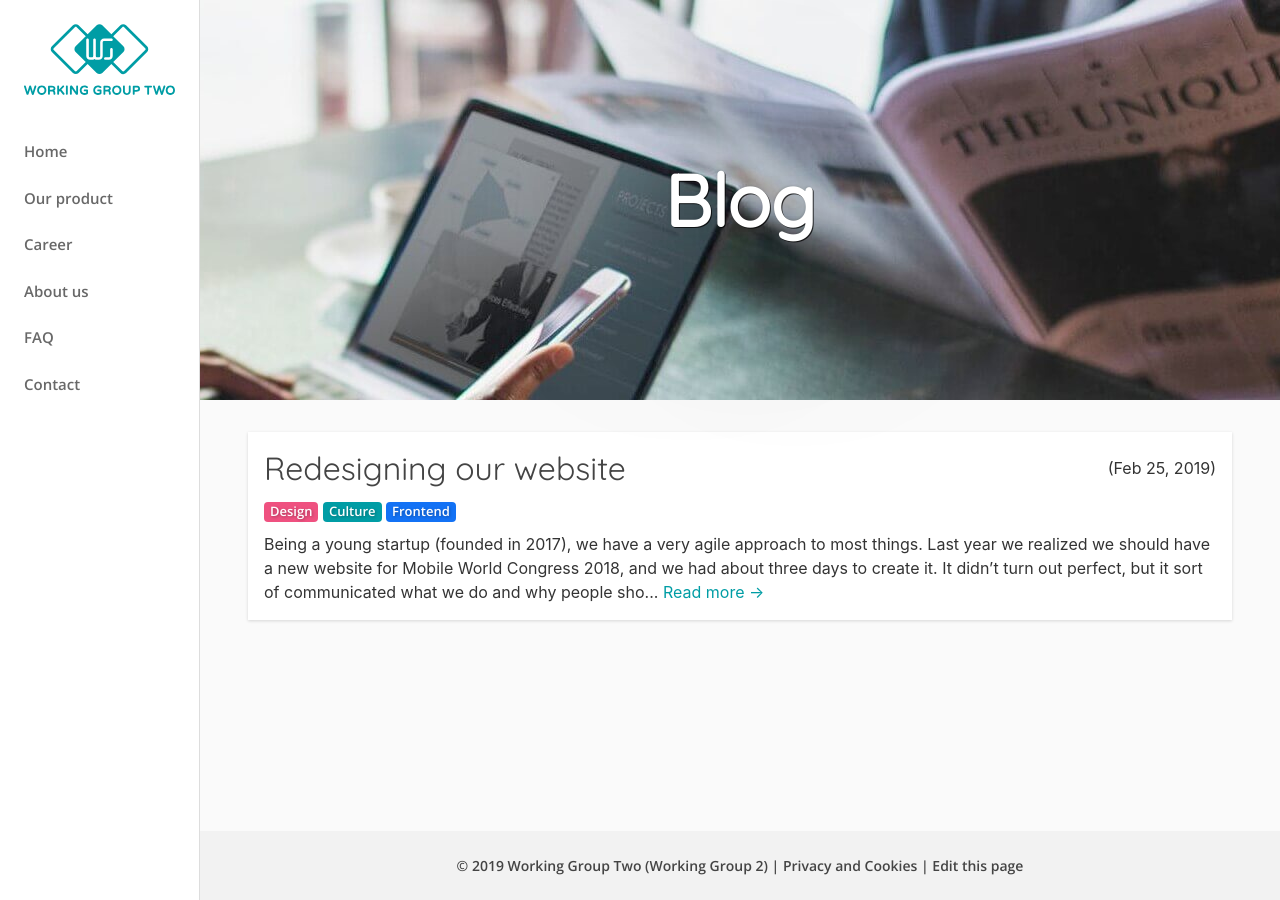
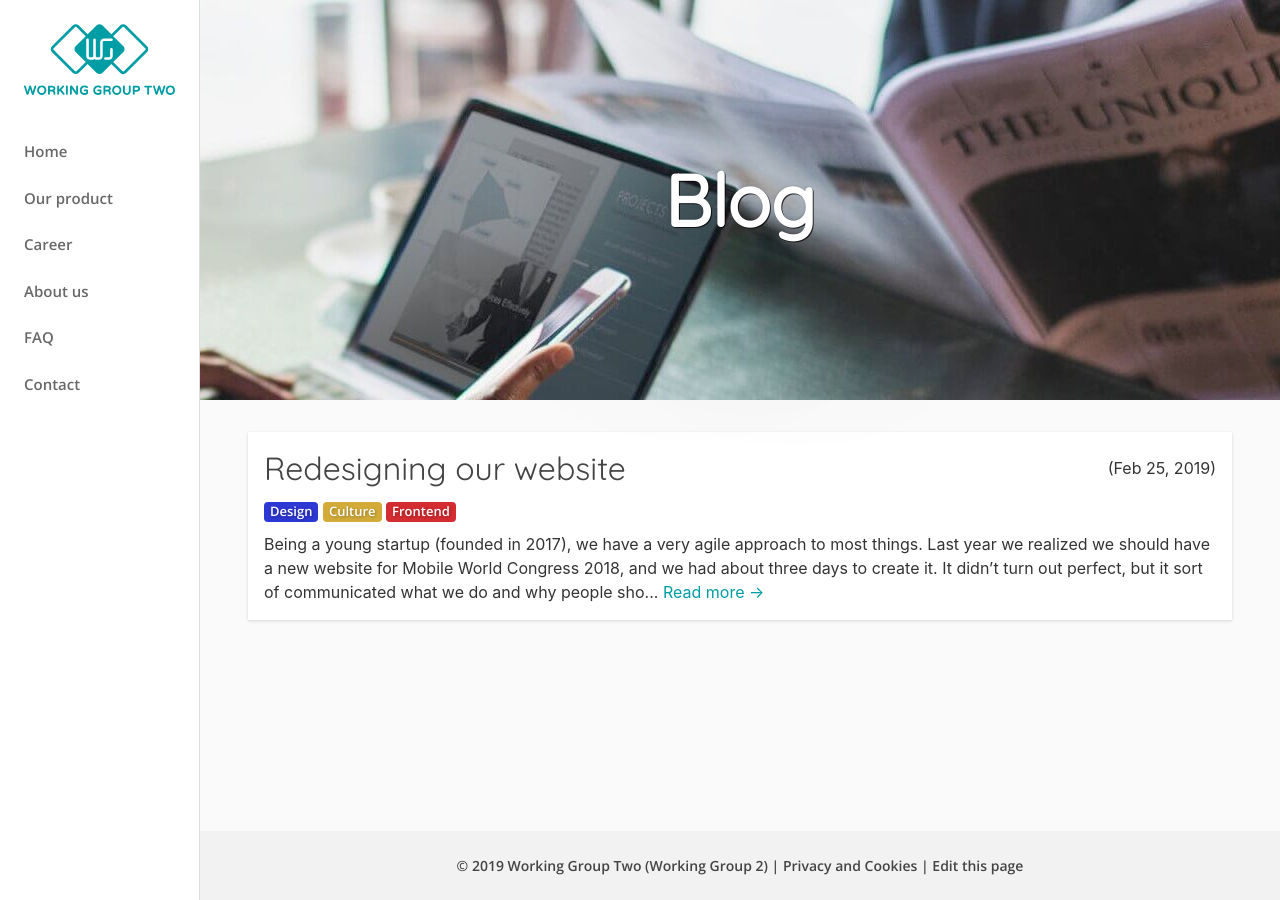
Before and after one commit to working-group-two/engineering-blog, a Jekyll site: the page built from pages/blog.md, in a window 1280 px wide. Built offline with Jekyll 4.4.1, drawn with Linux system fonts in a browser that asks for light colours; nearby versions of some CDN libraries.

Commit message:
[blog] Add very silly tag color function

```diff
--- a/_sass/_blog.scss
+++ b/_sass/_blog.scss
@@ -25,7 +25,7 @@
   }
   .tag {
     padding: 0 6px 1px 6px;
-    background: #333;
+    background: #555;
     color: #fff;
     text-shadow: 1px 1px 3px rgba(0, 0, 0, 0.3);
     font-size: 13px;
@@ -34,21 +34,6 @@
     display: inline-block;
     font-family: 'Open Sans', sans-serif;
     font-weight: 600;
-    &.frontend {
-      background: #1372F5;
-    }
-    &.design {
-      background: #EF5180;
-    }
-    &.culture {
-      background: #009DA5;
-    }
-    &.infra {
-      background: #F37645;
-    }
-    &.backend {
-      background: #894B30;
-    }
   }
 }
 
--- a/js/scripts.js
+++ b/js/scripts.js
@@ -7,9 +7,32 @@ document.querySelector(".sidebar-overlay").addEventListener("click", function (e
 });
 
 document.querySelectorAll(".nav-link").forEach(link => {
-   link.addEventListener("click", e => {
-       e.preventDefault();
-       document.querySelector(".sidebar").classList.remove("open");
-       setTimeout(() => window.location = e.target.href, 200);
-   })
+    link.addEventListener("click", e => {
+        e.preventDefault();
+        document.querySelector(".sidebar").classList.remove("open");
+        setTimeout(() => window.location = e.target.href, 200);
+    })
 });
+
+function getColor(tag) { // this very silly function is used to get color for tags for blogposts, we should probably hardcode something instead
+    let cs = tag.length / 3; // chunk size
+    let charValue = {e: 20, t: 63, a: 84, o: 93, i: 101, n: 109, s: 123, r: 128, h: 130, d: 164, l: 172, u: 195, c: 199, m: 201, f: 207, y: 211, w: 212, g: 213, p: 217, b: 224, v: 232, k: 241, x: 252, q: 254, j: 254, z: 255};
+    let stringValue = str => str.split("").map(c => (charValue[c] || 150) / str.length).reduce((sum, x) => sum + x, 0); // map to char value (weighted on string length) and sum
+    let rgb = [tag.substring(0, cs), tag.substring(cs, cs * 2), tag.substring(cs * 2, cs * 3)].map(stringValue); // split string in 3 and map to string value
+    let strong = rgb.indexOf(Math.max.apply(Math, rgb));
+    let weak = rgb.indexOf(Math.min.apply(Math, rgb));
+    let medium = [0, 1, 2].find(it => it !== strong && it !== weak);
+    while (rgb[strong] < 210) rgb[strong]++; // the strong get stronger
+    while (rgb[weak] > 80) rgb[weak] /= 2; // the weak get weaker
+    if (tag.length % 2 === 0) {
+        while (rgb[medium] > 90) rgb[medium] /= 2; // the medium can get weaker
+    } else {
+        while (rgb[medium] < 170) rgb[medium]++; // or stronger, it depends on the mod
+    }
+    return `rgb(${rgb[0]}, ${rgb[1]}, ${rgb[2]})`;
+}
+
+document.querySelectorAll(".blogpost .tag").forEach(el => {
+    let tagName = el.className.substr(4);
+    el.style.background = getColor(tagName);
+});
```
